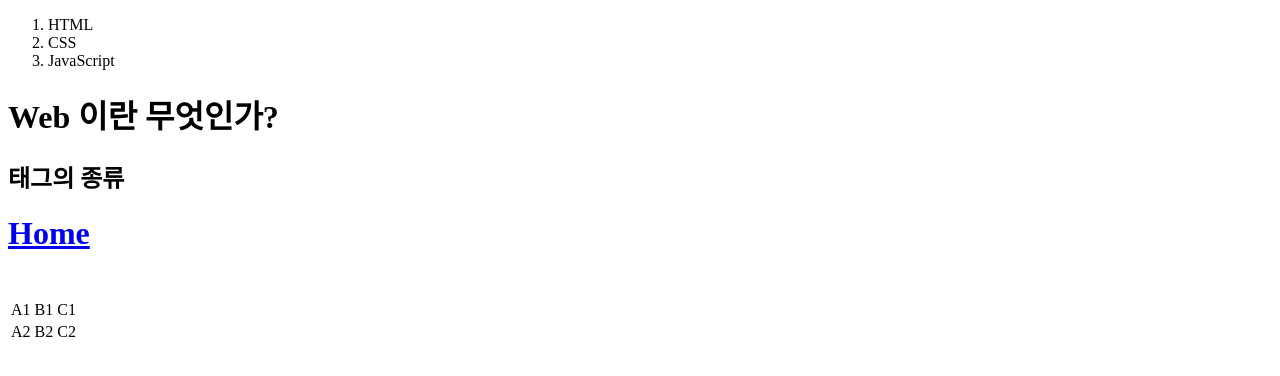
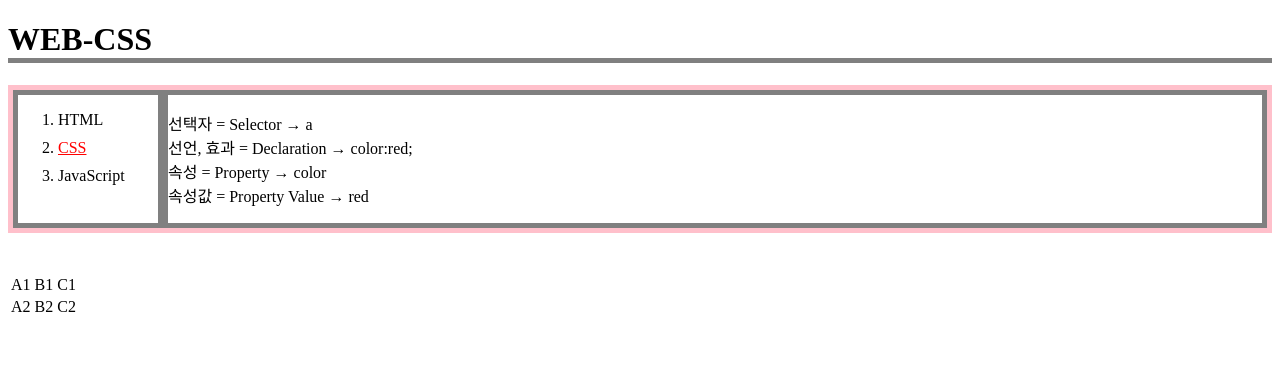
Before and after one commit to hoonee-math/web, a plain HTML site: page 2.html in a window 1280 px wide. Drawn offline with Linux system fonts and the light colour scheme.

Commit message:
[ edit ] CSS 실습중

```diff
--- a/2.html
+++ b/2.html
@@ -1,19 +1,47 @@
 <!DOCTYPE html>
 <head>
-    <title>최광훈의 html 실습</title>
+    <title>WEB-CSS</title>
     <meta charset="utf-8">
+    <style>
+        a {
+            color:black;
+            text-decoration: none;
+        }
+        #grid {
+            border: 5px solid pink;
+            display: grid;
+            grid-template-columns: 150px 1fr;
+        }
+        div {
+            border: 5px solid gray;
+        }
+        li {
+            margin-bottom: 10px;
+        }
+    </style>
 </head>
 
 <body>
-    <ol>
-        <li>HTML</li>
-        <li>CSS</li>
-        <li>JavaScript</li>
-    </ol>
+    <h1 style="border-bottom: 5px solid gray;"><a href="index.html">WEB-CSS</a></h1>
+    <div id="grid">
+        <div>
+            <ol>
+                <li><a href="1.html">HTML</a></li>
+                <li><a href="2.html" style="color: red; text-decoration: underline;">CSS</a></li>
+                <li><a href="3.html">JavaScript</a></li>
+            </ol>
+        </div>
+        <div>
+            <p>
+                선택자 = Selector → a<br>
+                선언, 효과 = Declaration → color:red;<br>
+                속성 = Property → color<br>
+                속성값 = Property Value → red
 
-    <h1>Web 이란 무엇인가?</h1>
-    <h2>태그의 종류</h2>
-    <h1><a href="index.html"> Home </a></h1>
+            </p>
+        </div>
+    </div>
+
     <p>
         <table>
         　　<tr>
```
Also changed, not shown: 1.html (+4 -3 lines), 3.html (added, +39 -0 lines), index.html (+13 -9 lines), 1 other file.
